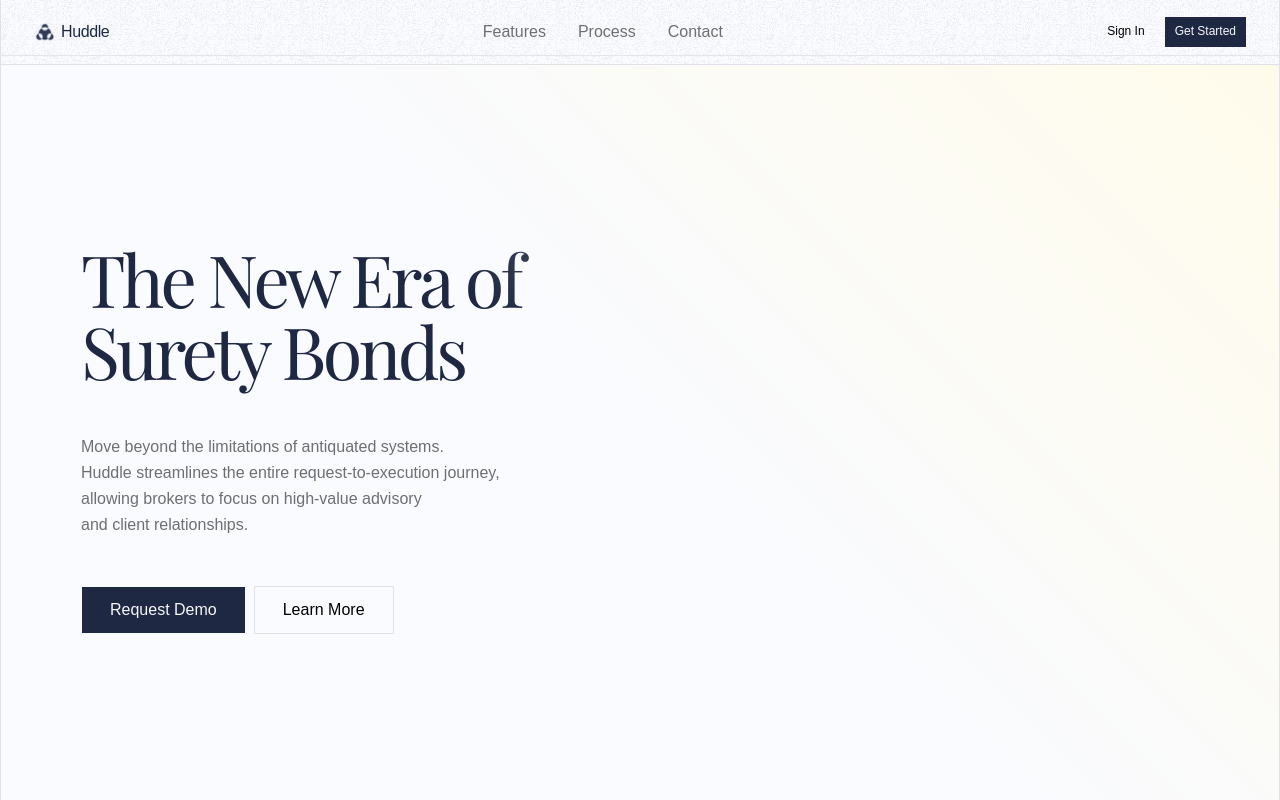
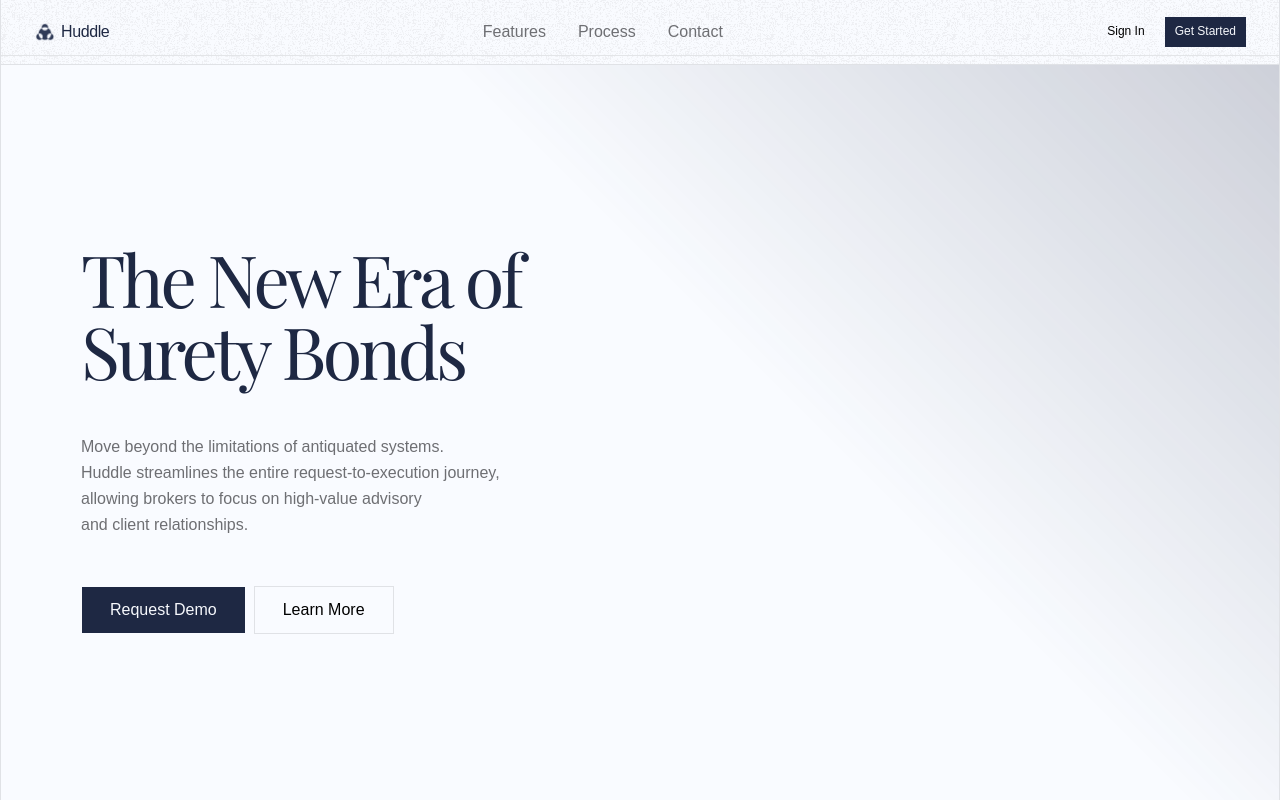
Before and after one commit to huddlesurety/www, a Next.js app: page / in a window 1280 px wide. Shown: the top 800 px of the page. Built offline with nearby package versions, Linux system fonts and the light colour scheme; a web font is replaced by a local one.

Commit message:
feat(hero): animate background mask element

```diff
--- a/src/components/sections/01-hero.tsx
+++ b/src/components/sections/01-hero.tsx
@@ -8,7 +8,15 @@ import { Button } from "@/components/ui/button";
 export const Hero = () => {
   return (
     <section className="flex flex-col justify-center pb-12 gap-8 md:gap-12 h-svh relative overflow-hidden">
-      <div className="absolute right-0 top-0 size-full bg-amber-50 mask-linear-225 mask-linear-from-0% mask-linear-to-50%" />
+      <motion.div
+        initial={{ scale: 0 }}
+        animate={{ scale: 1 }}
+        transition={{
+          duration: 1,
+          ease: "circOut",
+        }}
+        className="absolute right-0 top-0 size-full bg-primary/20 mask-linear-225 mask-linear-from-0% mask-linear-to-40% origin-top-right"
+      />
 
       <motion.h1
         initial={{ fontWeight: 800, opacity: 0 }}
```
